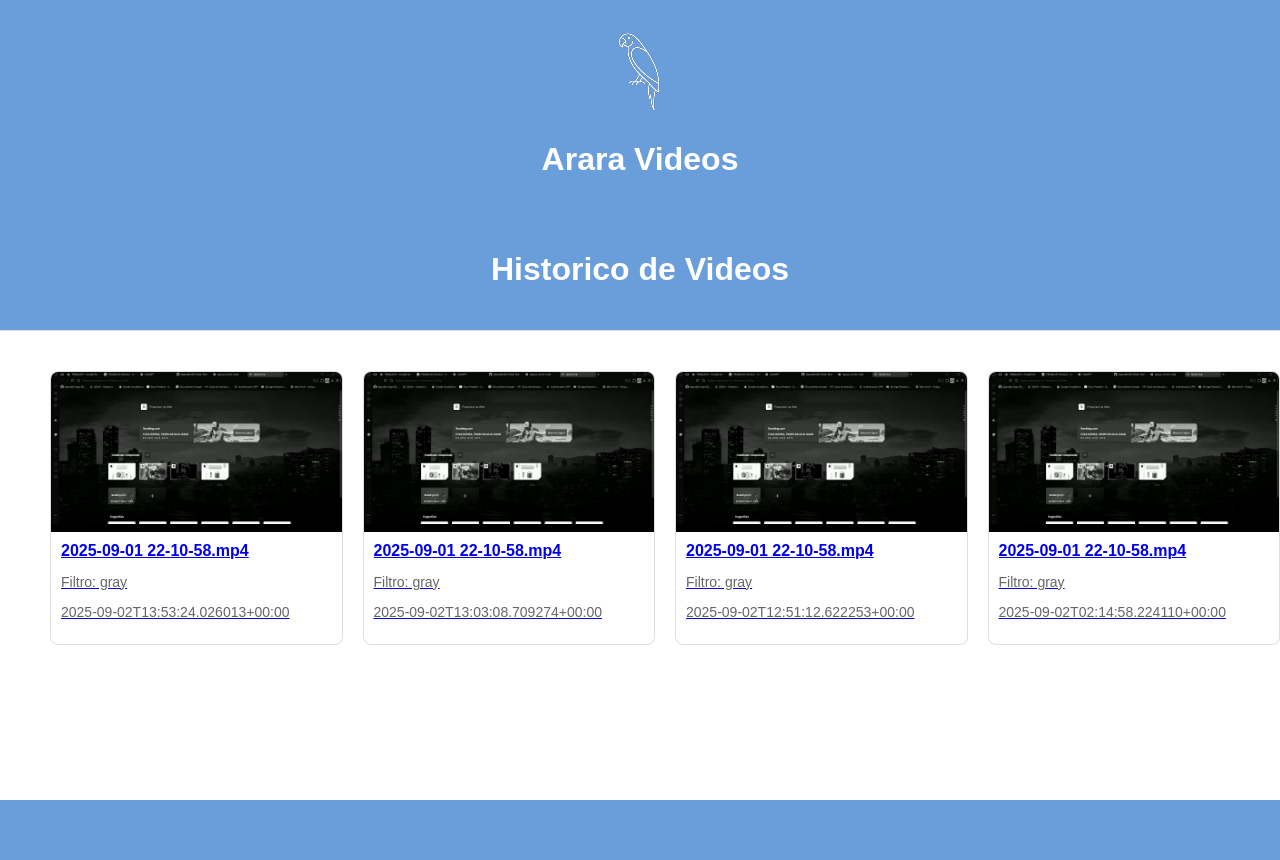
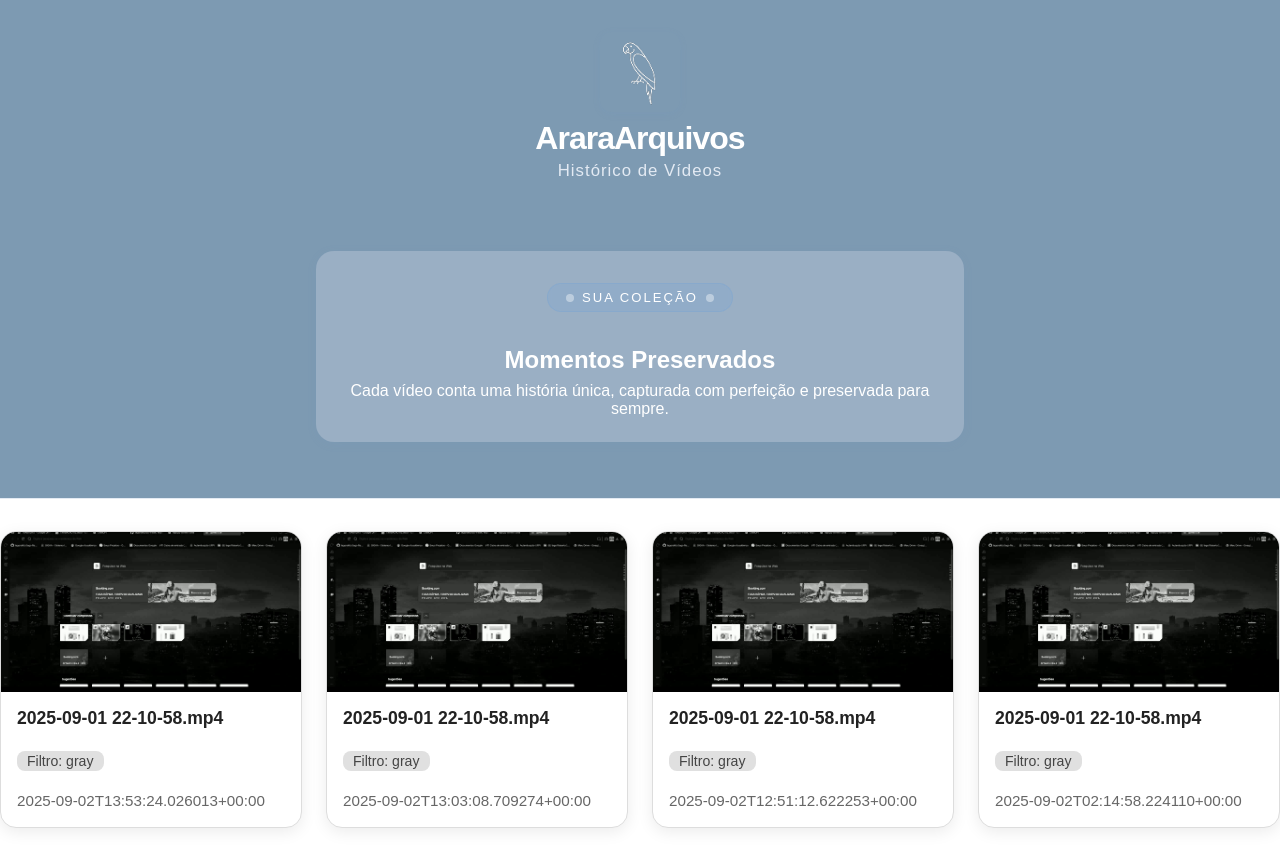
Before and after one commit to IagoraNz/SD-Flask, a Flask app: page / in a window 1280 px wide. Before the commit the page ends 800 px from the top, so only its background shows below. Run offline with Flask 3, Linux system fonts and the light colour scheme; data comes from the database, SQL or seed files in the repository.

Commit message:
alteração na tela de histórico de videos

```diff
--- a/server/templates/index.html
+++ b/server/templates/index.html
@@ -1,6 +1,51 @@
 <!DOCTYPE html>
 <html lang="en">
 <head>
+    <link href="https://fonts.googleapis.com/css2?family=Poppins:wght@400;600&display=swap" rel="stylesheet">
+    <style>
+        body {
+            font-family: 'Poppins', sans-serif;
+            margin: 0 auto;
+        }
+        .header {
+            background-color: #7D9AB2;
+            padding: 32px 0 24px 0;
+            text-align: center;
+            border-bottom: 1px solid #e3eaf3;
+        }
+        .logo-container {
+            display: flex;
+            flex-direction: column;
+            align-items: center;
+            gap: 8px;
+        }
+        .logo {
+            width: 56px;
+            height: 56px;
+            border-radius: 12px;
+            box-shadow: 0 2px 8px rgba(106,158,218,0.08);
+        }
+        .header-titles {
+            display: flex;
+            flex-direction: column;
+            align-items: center;
+            gap: 2px;
+        }
+        .site-title {
+            font-size: 2rem;
+            font-weight: 700;
+            color: #fff;
+            margin: 0;
+            letter-spacing: -1px;
+        }
+        .site-subtitle {
+            font-size: 1.05rem;
+            color: #e3eaf3;
+            font-weight: 500;
+            margin-top: 2px;
+            letter-spacing: 1px;
+        }
+    </style>
     <meta charset="UTF-8">
     <meta name="viewport" content="width=device-width, initial-scale=1.0">
     <title>Arara Videos</title>
@@ -14,17 +59,6 @@
             color: white;
         }
 
-        .header {
-            display: flex;
-            flex-direction: column;
-            align-items: center;
-            margin-bottom: 40px;
-            border-bottom: 1px solid #ddd;
-            padding-bottom: 20px;
-            padding-top: 20px;
-            background-color: #6A9EDA;
-            text-align: center;
-        }
         .logo-container {
             display: flex;
             flex-direction: column;
@@ -32,8 +66,8 @@
             margin-bottom: 30px;
         }
         .logo {
-            width: 100px;
-            height: 100px;
+            width: 80px;
+            height: 80px;
         }
         .video-grid {
             display: grid;
@@ -78,24 +112,156 @@
     </style>
 </head>
 <body>
-    <div class="header">
+    <div class="header-section-combined">
+        <div class="section-header-modern">
+            <div class="section-header-bar-modern">
+                <span class="dot-modern"></span>
+                <span class="section-header-title-modern">Sua Coleção</span>
+                <span class="dot-modern"></span>
+            </div>
+            <h2 class="section-header-main-modern">Momentos Preservados</h2>
+            <p class="section-header-desc-modern">Cada vídeo conta uma história única, capturada com perfeição e preservada para sempre.</p>
+        </div>
         <div class="logo-container">
             <img src="../static/img/image 8.png" alt="Logo" class="logo">
-            <h1>Arara Videos</h1>
+            <div class="header-titles">
+                <h1 class="site-title">AraraArquivos</h1>
+                <span class="site-subtitle">Histórico de Vídeos</span>
+            </div>
         </div>
-
-        <h1>Historico de Videos</h1>
     </div>
+    <style>
+        .header-section-combined {
+            display: flex;
+            flex-direction: column-reverse;
+            align-items: center;
+            background-color: #7D9AB2;
+            padding: 32px 0 24px 0;
+            text-align: center;
+            border-bottom: 1px solid #e3eaf3;
+        }
+        .section-header-modern {
+            text-align: center;
+            margin: 40px auto 32px auto;
+            background: #9AAFC4;
+            border-radius: 18px;
+            max-width: 700px;
+            box-shadow: 0 2px 12px rgba(106,158,218,0.06);
+            padding: 32px 24px 24px 24px;
+        }
+        .section-header-bar-modern {
+            display: inline-flex;
+            align-items: center;
+            gap: 8px;
+            padding: 6px 18px;
+            background: rgba(106, 158, 218, 0.18);
+            backdrop-filter: blur(2px);
+            border-radius: 999px;
+            border: 1px solid rgba(106, 158, 218, 0.20);
+            margin-bottom: 14px;
+        }
+        .dot-modern {
+            width: 8px;
+            height: 8px;
+            background: #fff;
+            border-radius: 50%;
+            animation: pulse 1.2s infinite;
+        }
+        @keyframes pulse {
+            0% { opacity: 1; }
+            50% { opacity: 0.4; }
+            100% { opacity: 1; }
+        }
+        .section-header-title-modern {
+            color: #fff;
+            font-weight: 500;
+            font-size: 0.82rem;
+            text-transform: uppercase;
+            letter-spacing: 2px;
+        }
+        .section-header-main-modern {
+            font-size: 1.5rem;
+            font-weight: bold;
+            color: #fff;
+            margin-bottom: 8px;
+        }
+        .section-header-desc-modern {
+            color: #fff;
+            max-width: 600px;
+            margin: 0 auto;
+            font-size: 1rem;
+        }
+    </style>
+    <style>
+        .video-grid {
+            display: grid;
+            grid-template-columns: repeat(auto-fit, minmax(250px, 1fr));
+            gap: 24px;
+            margin: 32px 0;
+        }
+        .video-card {
+            background: #fff;
+            border-radius: 16px;
+            box-shadow: 0 4px 16px rgba(0,0,0,0.08);
+            overflow: hidden;
+            transition: transform 0.2s, box-shadow 0.2s;
+            animation: fadeUp 0.6s;
+        }
+        .video-card:hover {
+            transform: translateY(-6px) scale(1.03);
+            box-shadow: 0 8px 24px rgba(0,0,0,0.12);
+        }
+        @keyframes fadeUp {
+            from { opacity: 0; transform: translateY(20px); }
+            to { opacity: 1; transform: translateY(0); }
+        }
+        .thumbnail-container {
+            width: 100%;
+            aspect-ratio: 16/9;
+            background: #f3f3f3;
+            display: flex;
+            align-items: center;
+            justify-content: center;
+        }
+        .thumbnail {
+            width: 100%;
+            height: 100%;
+            object-fit: cover;
+        }
+        .video-info {
+            padding: 16px;
+        }
+        .video-title {
+            font-size: 1.1rem;
+            font-weight: 600;
+            margin-bottom: 8px;
+            color: #222;
+        }
+        .video-meta {
+            font-size: 0.95rem;
+            color: #666;
+            margin-bottom: 2px;
+        }
+        .video-filter {
+            display: inline-block;
+            background: #e0e0e0;
+            color: #444;
+            border-radius: 8px;
+            padding: 2px 10px;
+            font-size: 0.88rem;
+            margin-bottom: 6px;
+        }
+    </style>
     <div class="video-grid">
         {% for video in videos %}
         <div class="video-card">
-            <a href="{{ video['urls']['view'] }}">
+            <a href="{{ video['urls']['view'] }}" style="text-decoration:none; color:inherit;">
                 <div class="thumbnail-container">
                     <img src="{{ video['urls']['thumb'] }}" alt="{{ video['original_name'] }}" class="thumbnail">
                 </div>
                 <div class="video-info">
                     <h2 class="video-title">{{ video['original_name'] }}</h2>
-                    <p class="video-meta">Filtro: {{ video['filter'] }}</p>
+                    <p class="video-filter">Filtro: {{ video['filter'] }}</p>
                     <p class="video-meta">{{ video['created_at'] }}</p>
                 </div>
             </a>
```
